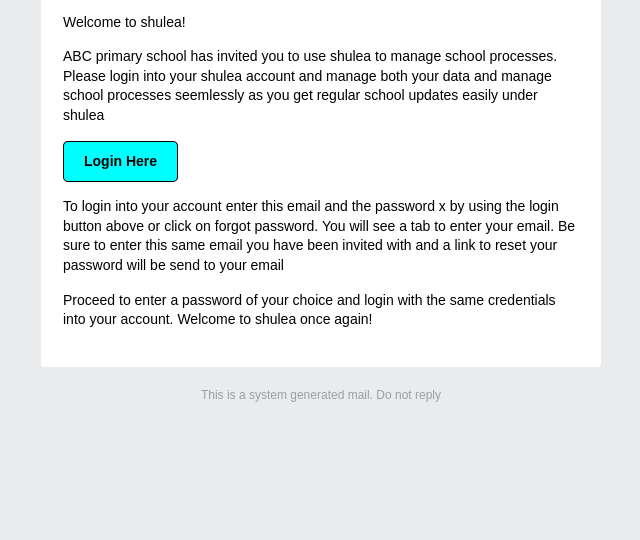
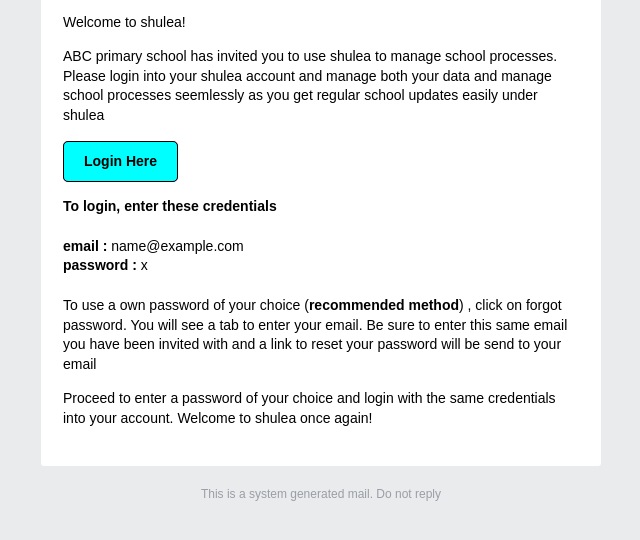
Before and after one commit to muiam/kovoschool_backend, a Django app: template coreapp/templates/welcome_mail.html in a window 1280 px wide. Shown: the part 204-744 px from the top of the page, without its empty margins (319-959 px from the left). Run offline with Django 4.2, Linux system fonts and the light colour scheme; data comes from the database, SQL or seed files in the repository; tables that the repository leaves empty hold one stand-in row (values such as "Sample post"); the template is opened without the code that fills it: values that come from a table or form of the project are taken from there, most other values are stand-ins (such as "Sample title", 1, 10 or a date in 2020); parts of the project's set-up code (start-up, migrations or seed data) failed here and were passed over.

Commit message:
touched email

```diff
--- a/coreapp/templates/welcome_mail.html
+++ b/coreapp/templates/welcome_mail.html
@@ -430,10 +430,13 @@
                             </tr>
                           </tbody>
                         </table>
+                        <b>To login, enter these credentials</b> </br>
+                        <div style="margin-top:20px; margin-bottom:20px">
+                            <b>email : </b> {{email}}</br>
+                            <b>password : </b> {{password}}
+                        </div>
                         <p>
-                          To login into your account enter this email and the
-                          password {{password}} by using the login button above
-                          or click on forgot password. You will see a tab to
+                         To use a own password of your choice (<b>recommended method</b>) , click on forgot password. You will see a tab to
                           enter your email. Be sure to enter this same email you
                           have been invited with and a link to reset your
                           password will be send to your email
--- a/coreapp/views.py
+++ b/coreapp/views.py
@@ -69,7 +69,7 @@ class RegisterTeacher(APIView):
                 user.set_password(plaintext_password)
                 user.set_password(plaintext_password)
                 #send an email
-                html_message = render_to_string('welcome_mail.html', {'user': user.first_name , 'school': request.user.school.name , 'password': plaintext_password})
+                html_message = render_to_string('welcome_mail.html', {'user': user.first_name , 'school': request.user.school.name , 'email': user.email, 'password': plaintext_password})
                 subject = 'Invitation to shulea'
                 from_email = settings.EMAIL_HOST_USER
                 to_email = user.email
@@ -111,7 +111,7 @@ class RegisterParent(APIView):
                 user = serializer.save()
                 user.set_password(plaintext_password)
                 #send an email
-                html_message = render_to_string('welcome_mail.html', {'user': user.first_name , 'school': request.user.school.name, 'password': plaintext_password})
+                html_message = render_to_string('welcome_mail.html', {'user': user.first_name , 'school': request.user.school.name, 'email': user.email,'password': plaintext_password})
                 subject = 'Invitation to shulea'
                 from_email = settings.EMAIL_HOST_USER
                 to_email = user.email
--- a/kovo_school/settings.py
+++ b/kovo_school/settings.py
@@ -25,7 +25,7 @@ BASE_DIR = Path(__file__).resolve().parent.parent
 SECRET_KEY = 'django-insecure-en_gbgmh64)^&y!o3x4r7h(ty6un@1%s5y6ae4_&hin#pp6tof'
 
 # SECURITY WARNING: don't run with debug turned on in production!
-DEBUG = False
+DEBUG = True
 ALLOWED_HOSTS = ['kovoschool-backend.vercel.app', '127.0.0.1']
 
 CORS_ALLOWED_ORIGINS = [
```
